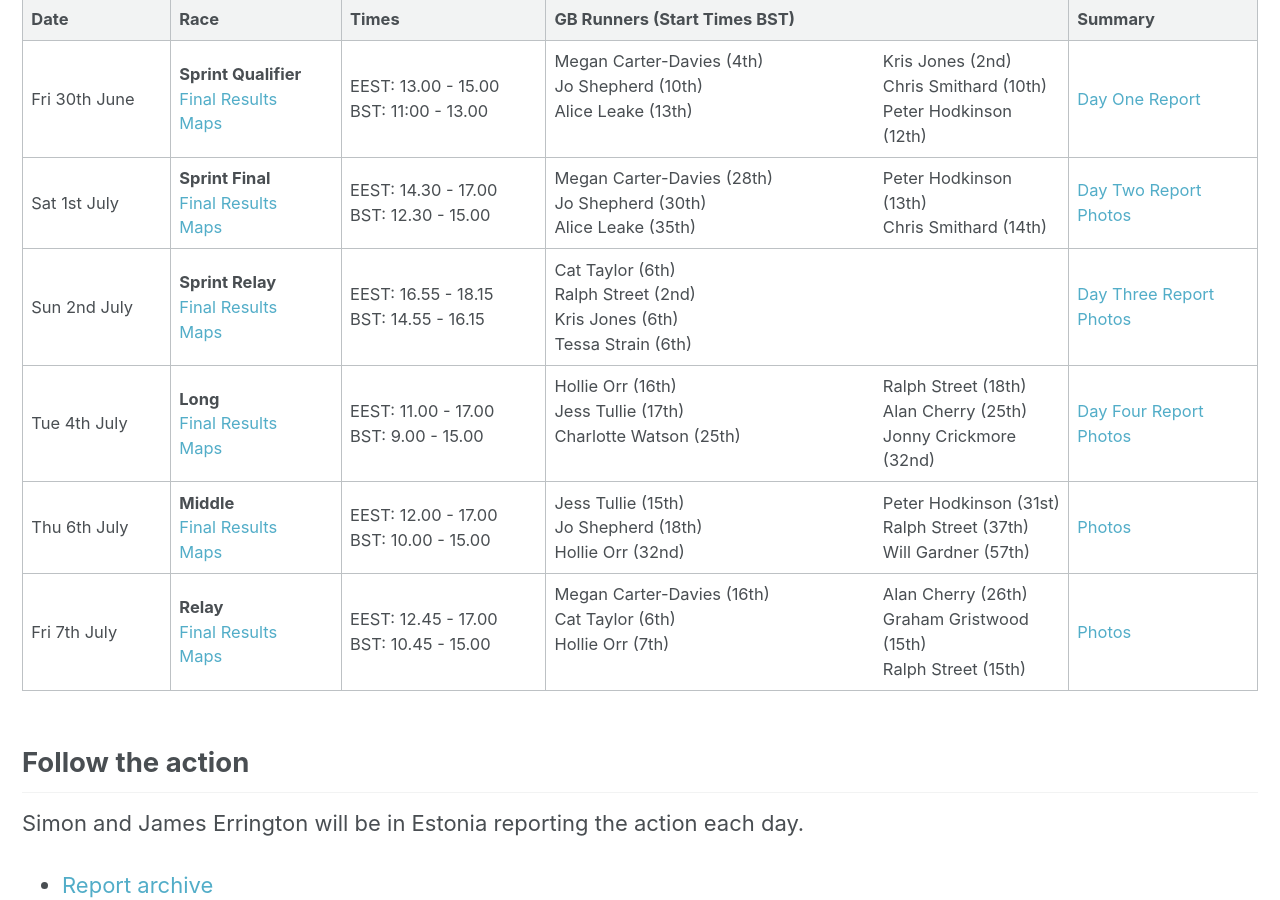
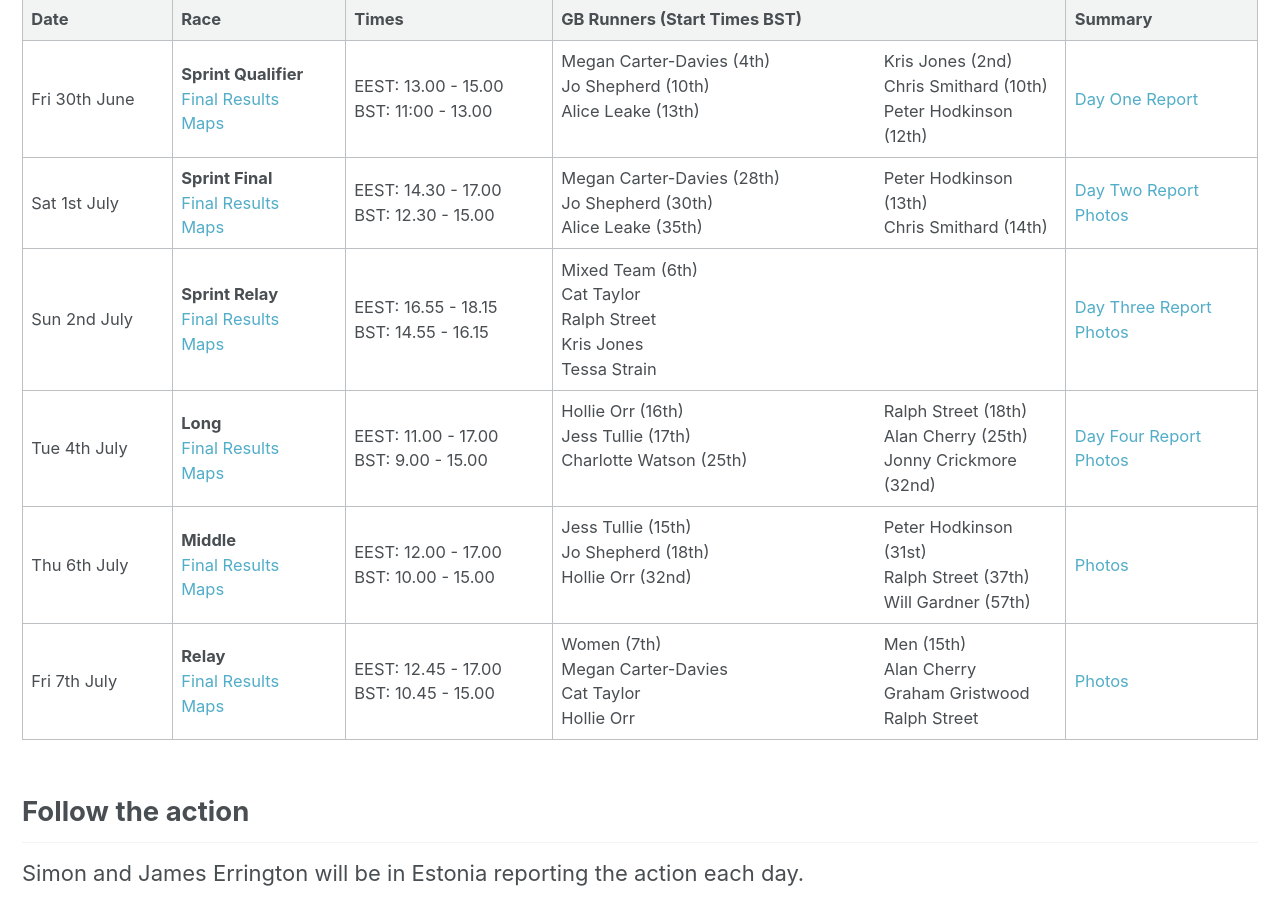
Before and after one commit to Maprunner/maprunner, a Jekyll site: the page built from _pages/woc2017.md, in a window 1280 px wide and 900 px high, scrolled down 807 px. Built offline with Jekyll 4.4.1, drawn with Linux system fonts in a browser that asks for light colours.

Commit message:
fix relay results

```diff
--- a/_pages/woc2017.md
+++ b/_pages/woc2017.md
@@ -18,10 +18,10 @@ header:
 |------|------|-------|------------------------------|---------|
 | Fri 30th June | **Sprint Qualifier**<br>[Final Results](https://eventor.orienteering.org/Events/ResultList?eventId=5737&groupBy=EventClass)<br>[Maps](http://woc2017.ee/live/sprint-qualification) | EEST: 13.00 - 15.00<br> BST: 11:00 - 13.00 | <span style="float:left;width:65%;">Megan Carter-Davies (4th)<br>Jo Shepherd (10th)<br>Alice Leake (13th)</span><span style="float:right;width:35%;">Kris Jones (2nd)<br>Chris Smithard (10th)<br>Peter Hodkinson (12th)</span> | [Day One Report](/woc-2017-day-one) |
 | Sat 1st July  | **Sprint Final**<br>[Final Results](https://eventor.orienteering.org/Events/ResultList?eventId=5738&groupBy=EventClass)<br>[Maps](http://woc2017.ee/live/sprint-final) | EEST: 14.30 - 17.00<br> BST: 12.30 - 15.00  | <span style="float:left;width:65%;">Megan Carter-Davies (28th)<br>Jo Shepherd (30th)<br>Alice Leake (35th)</span><span style="float:right;width:35%;">Peter Hodkinson (13th)<br>Chris Smithard (14th)</span> | [Day Two Report](/woc-2017-day-two)<br>[Photos](https://www.flickr.com/photos/maprunner/albums/72157685733242595) |
-| Sun 2nd July  | **Sprint Relay**<br>[Final Results](https://eventor.orienteering.org/Events/ResultList?eventId=5739&groupBy=EventClass)<br>[Maps](http://woc2017.ee/live/sprint-relay) | EEST: 16.55 - 18.15<br> BST: 14.55 - 16.15 | Cat Taylor (6th)<br>Ralph Street (2nd)<br>Kris Jones (6th)<br>Tessa Strain (6th) | [Day Three Report](/woc-2017-day-three)<br>[Photos](https://www.flickr.com/photos/maprunner/albums/72157682913563624) |
+| Sun 2nd July  | **Sprint Relay**<br>[Final Results](https://eventor.orienteering.org/Events/ResultList?eventId=5739&groupBy=EventClass)<br>[Maps](http://woc2017.ee/live/sprint-relay) | EEST: 16.55 - 18.15<br> BST: 14.55 - 16.15 | Mixed Team (6th)<br>Cat Taylor<br>Ralph Street<br>Kris Jones<br>Tessa Strain  | [Day Three Report](/woc-2017-day-three)<br>[Photos](https://www.flickr.com/photos/maprunner/albums/72157682913563624) |
 | Tue 4th July  | **Long**<br>[Final Results](https://eventor.orienteering.org/Events/ResultList?eventId=5740&groupBy=EventClass)<br> [Maps](http://woc2017.ee/live/long-distance)| EEST: 11.00 - 17.00<br> BST: 9.00 - 15.00  | <span style="float:left;width:65%;">Hollie Orr (16th)<br>Jess Tullie (17th)<br>Charlotte Watson (25th)</span><span style="float:right;width:35%;">Ralph Street (18th)<br>Alan Cherry (25th)<br>Jonny Crickmore (32nd)</span> | [Day Four Report](/woc-2017-day-four)<br>[Photos](https://www.flickr.com/photos/maprunner/albums/72157683721051560) |
 | Thu 6th July  | **Middle**<br>[Final Results](https://eventor.orienteering.org/Events/ResultList?eventId=5741&groupBy=EventClass)<br>[Maps](http://woc2017.ee/live/middle) | EEST: 12.00 - 17.00<br> BST: 10.00 - 15.00 | <span style="float:left;width:65%;">Jess Tullie (15th)<br>Jo Shepherd (18th)<br>Hollie Orr (32nd)</span><span style="float:right;width:35%;">Peter Hodkinson (31st)<br>Ralph Street (37th)<br>Will Gardner (57th)</span> | [Photos](https://www.flickr.com/photos/maprunner/albums/72157685945263715) |
-| Fri 7th July  | **Relay**<br>[Final Results](https://eventor.orienteering.org/Events/ResultList?eventId=5742&groupBy=EventClass)<br>[Maps](http://woc2017.ee/live/relay) | EEST: 12.45 - 17.00<br> BST: 10.45 - 15.00 | <span style="float:left;width:65%;">Megan Carter-Davies (16th)<br>Cat Taylor (6th)<br>Hollie Orr (7th)</span><span style="float:right;width:35%;">Alan Cherry (26th)<br>Graham Gristwood (15th)<br>Ralph Street (15th)</span> | [Photos](https://www.flickr.com/photos/maprunner/sets/72157683149697544) |
+| Fri 7th July  | **Relay**<br>[Final Results](https://eventor.orienteering.org/Events/ResultList?eventId=5742&groupBy=EventClass)<br>[Maps](http://woc2017.ee/live/relay) | EEST: 12.45 - 17.00<br> BST: 10.45 - 15.00 | <span style="float:left;width:65%;">Women (7th)<br>Megan Carter-Davies<br>Cat Taylor<br>Hollie Orr</span><span style="float:right;width:35%;">Men (15th)<br>Alan Cherry<br>Graham Gristwood<br>Ralph Street</span> | [Photos](https://www.flickr.com/photos/maprunner/sets/72157683149697544) |
 
 ## Follow the action
 
```
